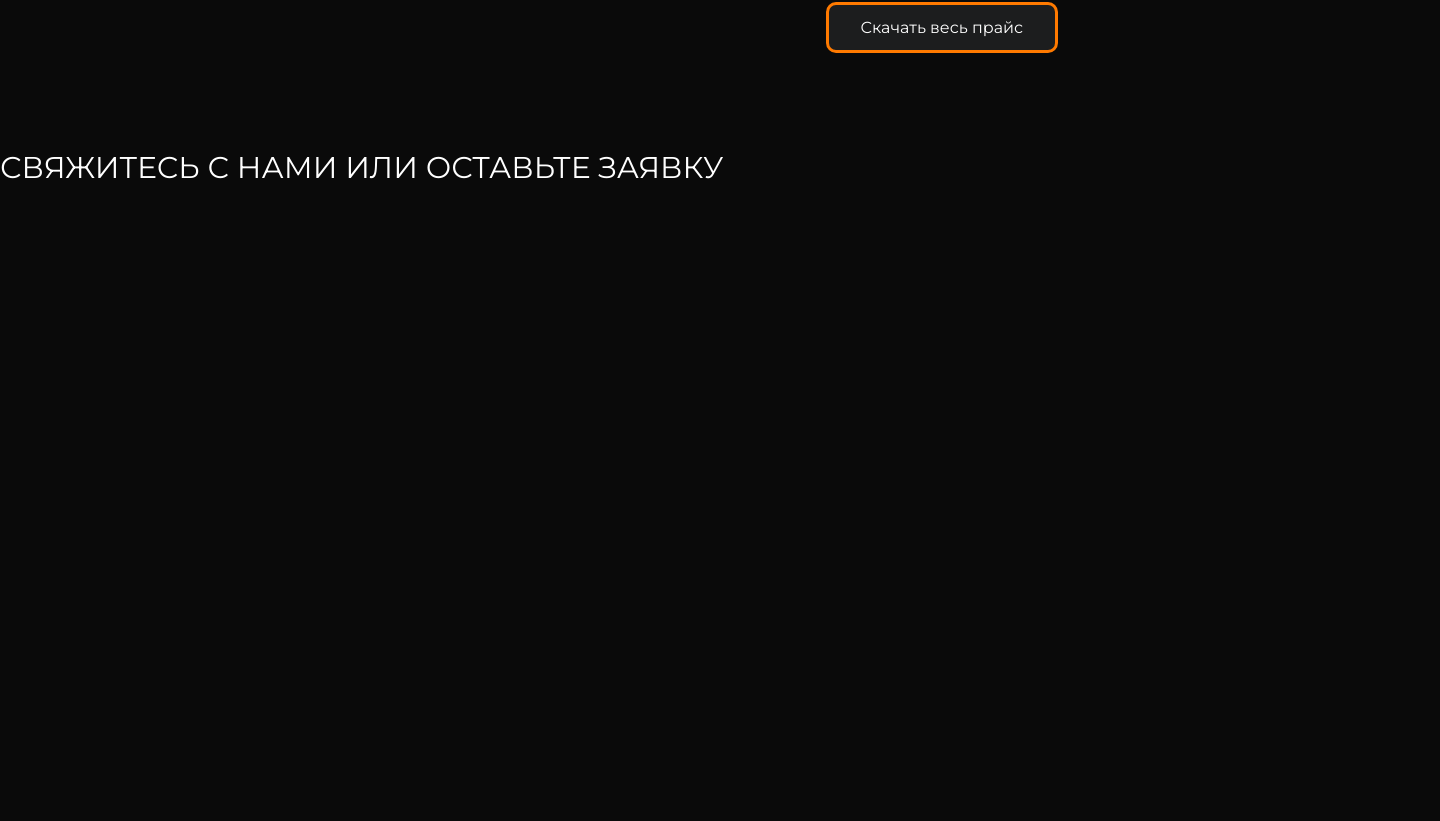
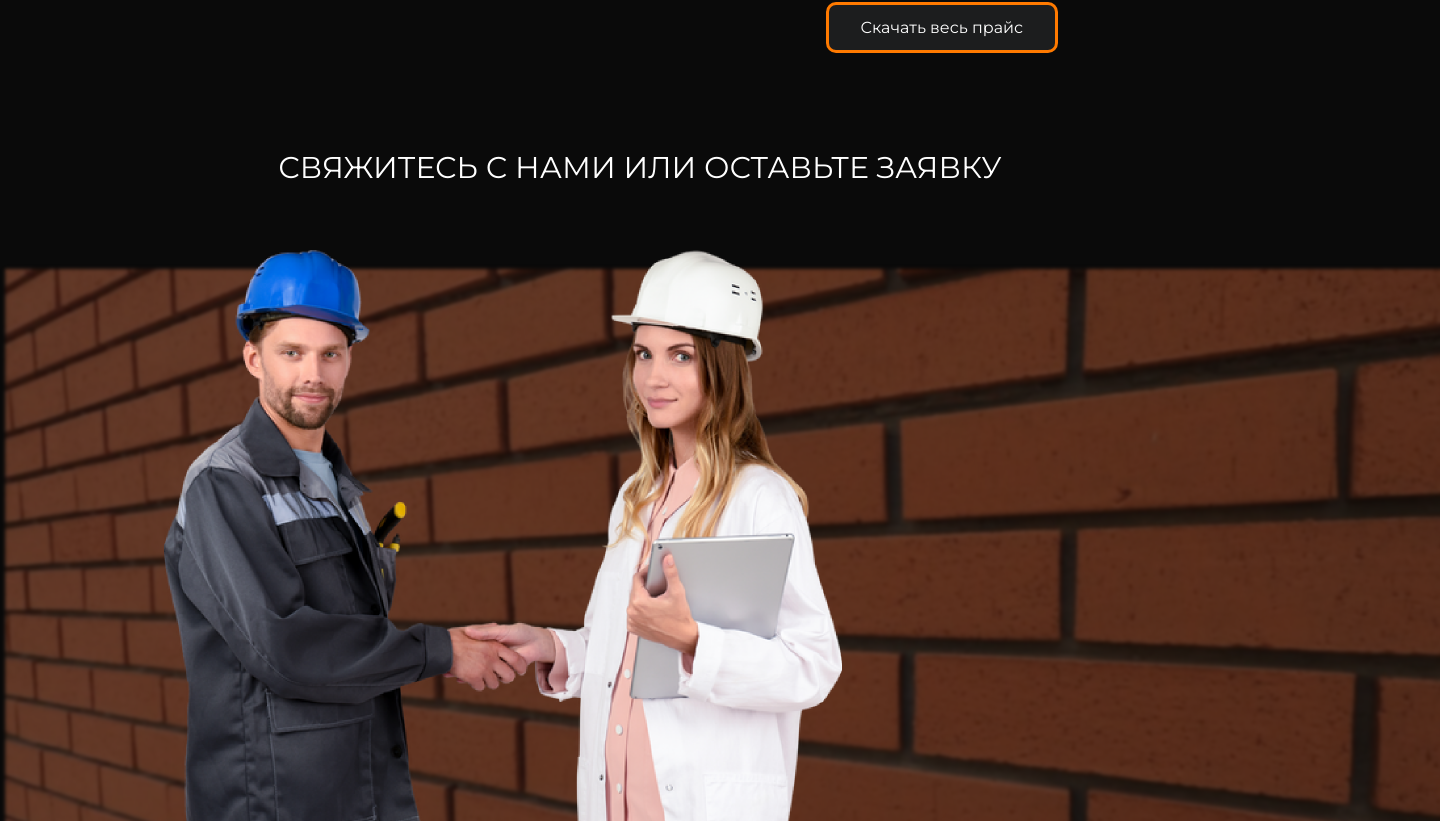
Before and after one commit to 34admal/Portfolio, a React (Create React App) app in the folder homel_build_site/: page / in a window 1280 px wide. Shown: the part 6579-7400 px from the top of the page, 1440 px wide, since content can reach past the window. Before the commit the page ends 6861 px from the top, so only its background shows below. Built offline with nearby package versions, Linux system fonts and the light colour scheme.

Commit message:
feat(contact): implement multi-layered background with perfect worker alignment

```diff
--- a/homel_build_site/src/components/ContactComponent/ContactComponent.jsx
+++ b/homel_build_site/src/components/ContactComponent/ContactComponent.jsx
@@ -5,6 +5,11 @@ export default function ContactComponent() {
    return (
     <section className={css.wrapper}>
       <span className={css.title}>СВЯЖИТЕСЬ С НАМИ ИЛИ ОСТАВЬТЕ ЗАЯВКУ</span>
+
+       <div className={css.contentBlock}>
+        {/* Чистый декоративный слой рабочих через CSS */}
+        <div className={css.workers} />
+      </div>
     </section>
   );
 }
--- a/homel_build_site/src/components/ContactComponent/ContactComponent.module.css
+++ b/homel_build_site/src/components/ContactComponent/ContactComponent.module.css
@@ -12,5 +12,27 @@
   line-height: 37px;
   text-transform: uppercase;
   color: #ffffff;
- text-align: left;
+ text-align: center
 }
+
+
+
+.contentBlock {
+  box-sizing: border-box;
+  margin-top: 64px;
+  width: 1440px;
+  height: 704px;
+
+
+  background-image:
+    url('images/bg-workers.png'),
+    url('images/bg-brick-wall.png');
+
+
+  background-position:
+    left 164px bottom 0,
+    left bottom;
+
+  background-repeat: no-repeat, no-repeat;
+  background-size: auto, auto;
+}
```
